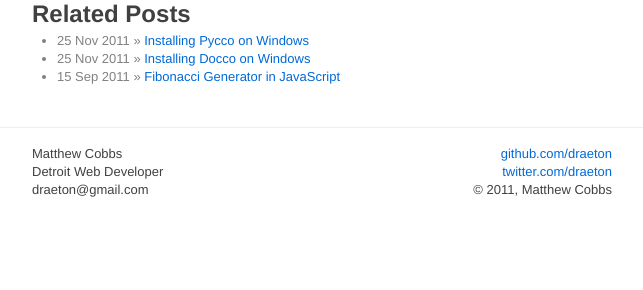
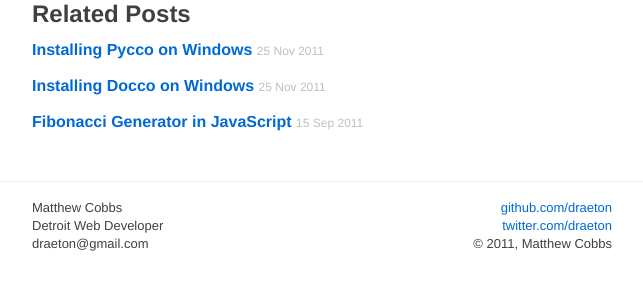
Before and after one commit to draeton/draeton.github.com, a Jekyll site: the page built from _posts/2011-12-04-printf-in-javascript.md, in a window 1280 px wide, cut to the strip 278-568 px from the top of the page. Shown: the whole strip, without its empty margins (318-961 px from the left). Built offline with Jekyll 4.4.1, drawn with Linux system fonts in a browser that asks for light colours; nearby versions of some CDN libraries; Markdown is read by kramdown in place of the engine named in the settings.

Commit message:
related posts template

```diff
--- a/_layouts/post.html
+++ b/_layouts/post.html
@@ -10,11 +10,16 @@ layout: default
 
 <section id="related">
     <h2>Related Posts</h2>
-    <ul class="posts">
+
     {% for post in site.related_posts limit:3 %}
-        <li><span>{{ post.date | date_to_string }}</span> &raquo; <a href="{{ post.url }}">{{ post.title }}</a></li>
+
+        <h4><a href="{{ post.url }}"
+        {% if post.teaser %}
+            data-placement="right" rel="twipsy" title="{{ post.teaser }}"
+        {% endif %}
+        >{{ post.title }}</a> <small>{{ post.date | date_to_string }}</small></h4>
+
     {% endfor %}
-    </ul>
 </section>
 
 <section id="comments">
```
